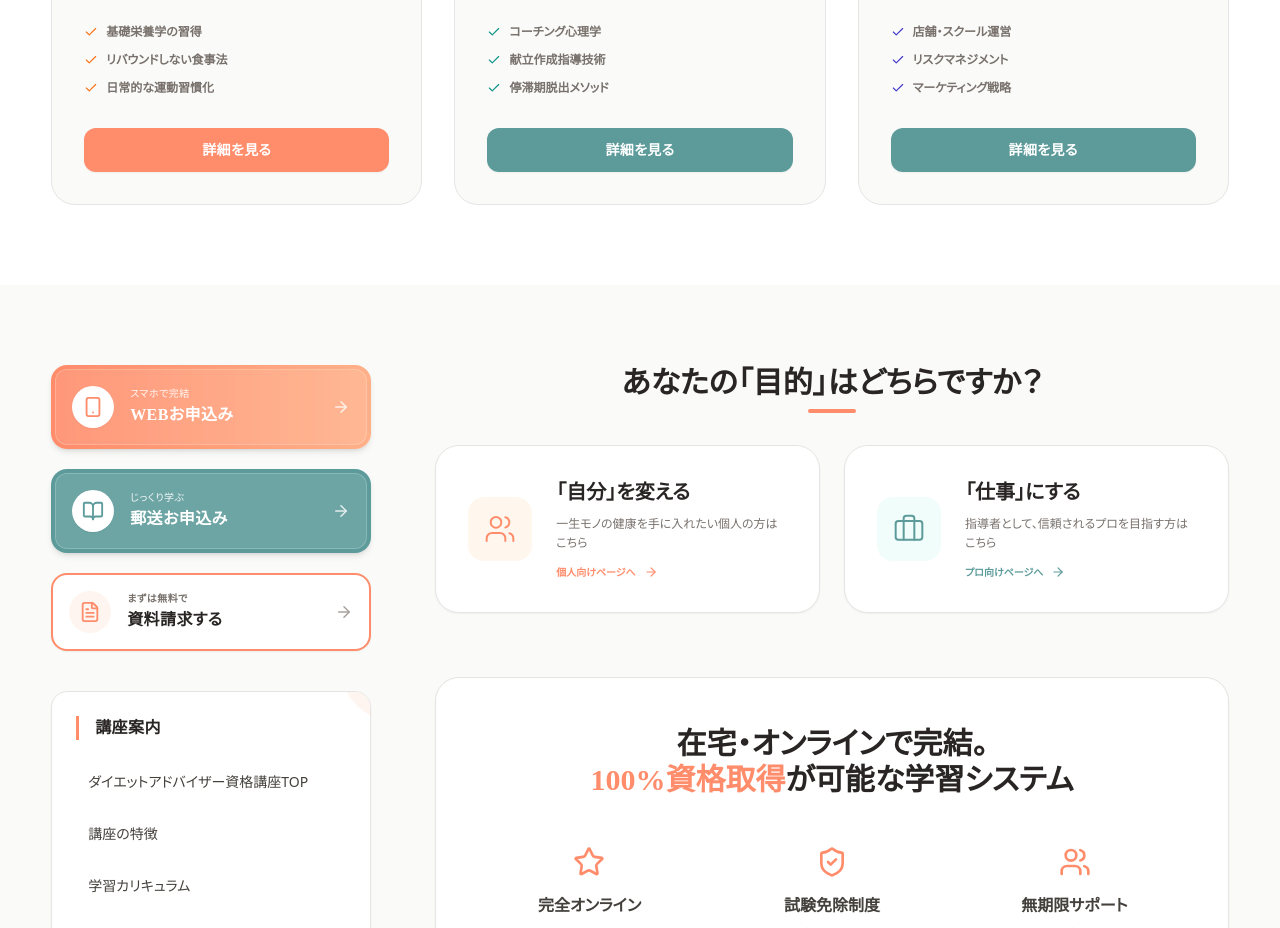
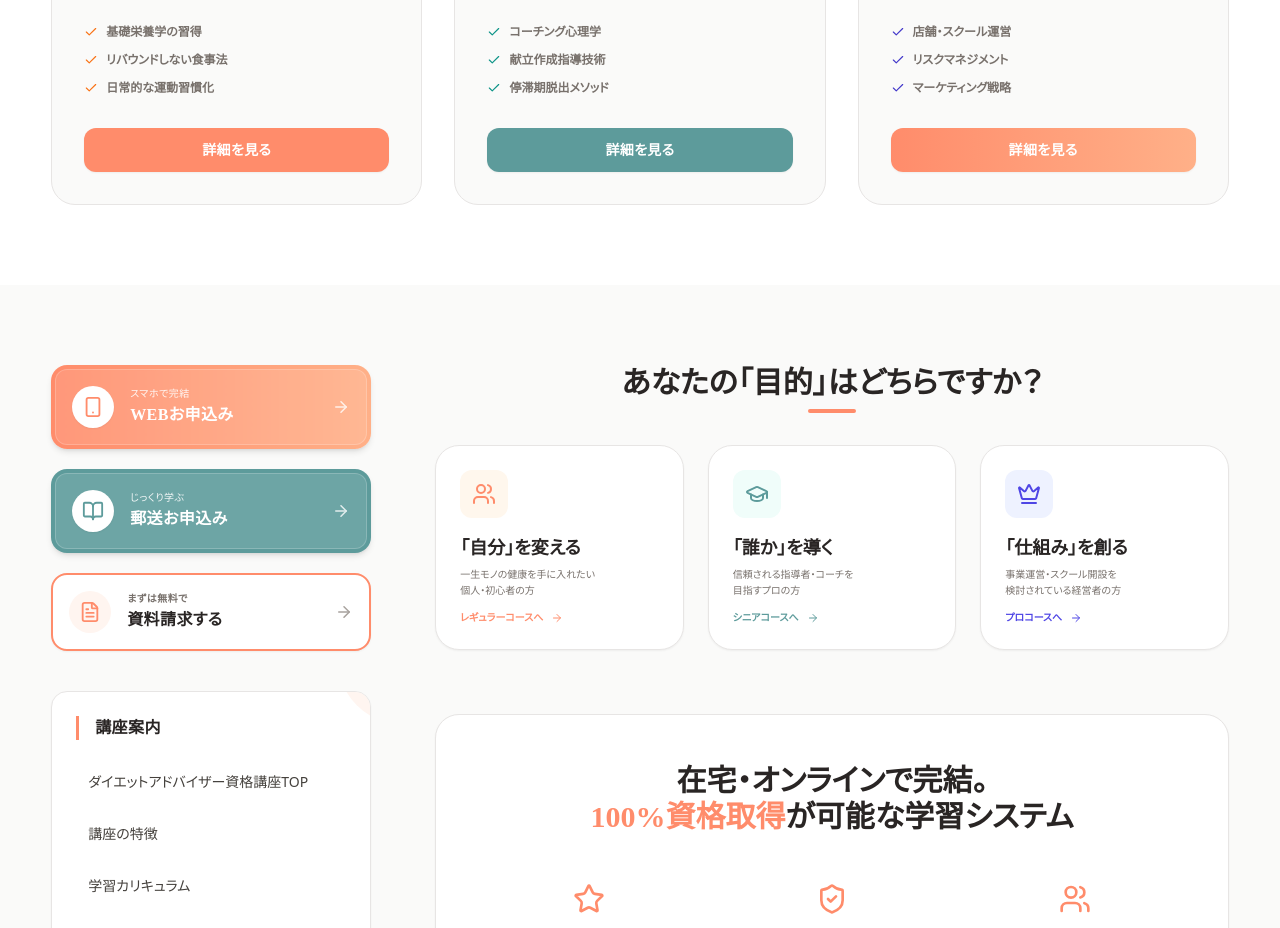
Before and after one commit to davidryuky/Diet-Academy-2026-V2, a React (Vite) app: page /#/ in a window 1280 px wide. Shown: the part 1200-2128 px from the top of the page. Built offline with nearby package versions, Linux system fonts and the light colour scheme; a web font is replaced by a local one.

Commit message:
feat: Improve course navigation and path selection
Update the Home, Seekers, and Instructors pages to direct users to specific course details pages. This includes updating button variants and navigation links to better reflect the intended user journeys and course paths.

```diff
--- a/pages/Home.tsx
+++ b/pages/Home.tsx
@@ -2,7 +2,7 @@ import React from 'react';
 import { Button } from '../components/common/Button';
 import { PlaceholderImage } from '../components/common/PlaceholderImage';
 import { Sidebar } from '../components/layout/Sidebar';
-import { Users, BookOpen, Clock, Sparkles, TrendingUp, ArrowRight, Check, Star, ShieldCheck, Award, Layers, Zap, Monitor, Heart, GraduationCap, Briefcase } from 'lucide-react';
+import { Users, BookOpen, Clock, Sparkles, TrendingUp, ArrowRight, Check, Star, ShieldCheck, Award, Layers, Zap, Monitor, Heart, GraduationCap, Briefcase, Crown } from 'lucide-react';
 import { useNavigate } from 'react-router';
 import { courses } from '../data/coursesData';
 
@@ -84,7 +84,7 @@ export const Home: React.FC = () => {
 
                           <Button
                             fullWidth
-                            variant={course.id === 'regular' ? 'orange' : 'teal'}
+                            variant={course.id === 'regular' ? 'orange' : course.id === 'senior' ? 'teal' : 'primary'}
                             size="md"
                             onClick={(e) => {
                               e.stopPropagation();
@@ -108,7 +108,7 @@ export const Home: React.FC = () => {
 
           <main className="flex-1 space-y-16">
 
-                {/* 1. Path Choice - Rectangular & Top-positioned */}
+                {/* 1. Path Choice - Rectangular & Top-positioned (Updated to 3 items) */}
                 <div className="space-y-8">
                     <div className="text-center">
                         <h2 className="text-2xl md:text-3xl font-bold text-stone-800 mb-2 font-serif-jp leading-tight">
@@ -117,41 +117,60 @@ export const Home: React.FC = () => {
                         <div className="w-12 h-1 bg-[#FF8C6B] mx-auto rounded-full"></div>
                     </div>
 
-                    <div className="grid md:grid-cols-2 gap-6">
-                        {/* Seeker Path - More horizontal/rectangular */}
+                    <div className="grid md:grid-cols-3 gap-6">
+                        {/* Seeker Path (Regular) */}
                         <div
-                          onClick={() => navigate('/seekers')}
-                          className="group relative overflow-hidden bg-white rounded-3xl p-6 md:p-8 border border-stone-200 hover:border-[#FF8C6B] transition-all duration-500 cursor-pointer shadow-sm hover:shadow-xl flex items-center gap-6"
+                          onClick={() => navigate('/courses/regular')}
+                          className="group relative overflow-hidden bg-white rounded-3xl p-6 border border-stone-200 hover:border-[#FF8C6B] transition-all duration-500 cursor-pointer shadow-sm hover:shadow-xl flex flex-col gap-4"
                         >
-                            <div className="flex-shrink-0 p-4 bg-orange-50 text-[#FF8C6B] rounded-2xl group-hover:bg-[#FF8C6B] group-hover:text-white transition-colors duration-500">
-                                <Users size={32} strokeWidth={1.5} />
+                            <div className="w-12 h-12 flex-shrink-0 p-3 bg-orange-50 text-[#FF8C6B] rounded-xl group-hover:bg-[#FF8C6B] group-hover:text-white transition-colors duration-500">
+                                <Users size={24} strokeWidth={2} />
                             </div>
-                            <div className="flex-1">
-                                <h3 className="text-xl font-bold text-stone-800 mb-2 font-serif-jp">「自分」を変える</h3>
-                                <p className="text-stone-500 text-xs leading-relaxed font-medium line-clamp-2">
-                                    一生モノの健康を手に入れたい個人の方はこちら
+                            <div>
+                                <h3 className="text-lg font-bold text-stone-800 mb-1 font-serif-jp">「自分」を変える</h3>
+                                <p className="text-stone-500 text-[10px] leading-relaxed font-medium">
+                                    一生モノの健康を手に入れたい<br/>個人・初心者の方
                                 </p>
                                 <div className="mt-3 flex items-center text-[#FF8C6B] text-[10px] font-bold group-hover:translate-x-1 transition-transform">
-                                    個人向けページへ <ArrowRight size={14} className="ml-2" />
+                                    レギュラーコースへ <ArrowRight size={12} className="ml-2" />
                                 </div>
                             </div>
                         </div>
 
-                        {/* Instructor Path - More horizontal/rectangular */}
+                        {/* Coach Path (Senior) */}
                         <div
-                          onClick={() => navigate('/instructors')}
-                          className="group relative overflow-hidden bg-white rounded-3xl p-6 md:p-8 border border-stone-200 hover:border-[#5D9B9B] transition-all duration-500 cursor-pointer shadow-sm hover:shadow-xl flex items-center gap-6"
+                          onClick={() => navigate('/courses/senior')}
+                          className="group relative overflow-hidden bg-white rounded-3xl p-6 border border-stone-200 hover:border-[#5D9B9B] transition-all duration-500 cursor-pointer shadow-sm hover:shadow-xl flex flex-col gap-4"
                         >
-                            <div className="flex-shrink-0 p-4 bg-teal-50 text-[#5D9B9B] rounded-2xl group-hover:bg-[#5D9B9B] group-hover:text-white transition-colors duration-500">
-                                <Briefcase size={32} strokeWidth={1.5} />
+                            <div className="w-12 h-12 flex-shrink-0 p-3 bg-teal-50 text-[#5D9B9B] rounded-xl group-hover:bg-[#5D9B9B] group-hover:text-white transition-colors duration-500">
+                                <GraduationCap size={24} strokeWidth={2} />
                             </div>
-                            <div className="flex-1">
-                                <h3 className="text-xl font-bold text-stone-800 mb-2 font-serif-jp">「仕事」にする</h3>
-                                <p className="text-stone-500 text-xs leading-relaxed font-medium line-clamp-2">
-                                    指導者として、信頼されるプロを目指す方はこちら
+                            <div>
+                                <h3 className="text-lg font-bold text-stone-800 mb-1 font-serif-jp">「誰か」を導く</h3>
+                                <p className="text-stone-500 text-[10px] leading-relaxed font-medium">
+                                    信頼される指導者・コーチを<br/>目指すプロの方
                                 </p>
                                 <div className="mt-3 flex items-center text-[#5D9B9B] text-[10px] font-bold group-hover:translate-x-1 transition-transform">
-                                    プロ向けページへ <ArrowRight size={14} className="ml-2" />
+                                    シニアコースへ <ArrowRight size={12} className="ml-2" />
+                                </div>
+                            </div>
+                        </div>
+
+                        {/* Business Path (Professional) */}
+                        <div
+                          onClick={() => navigate('/courses/professional')}
+                          className="group relative overflow-hidden bg-white rounded-3xl p-6 border border-stone-200 hover:border-indigo-600 transition-all duration-500 cursor-pointer shadow-sm hover:shadow-xl flex flex-col gap-4"
+                        >
+                            <div className="w-12 h-12 flex-shrink-0 p-3 bg-indigo-50 text-indigo-600 rounded-xl group-hover:bg-indigo-600 group-hover:text-white transition-colors duration-500">
+                                <Crown size={24} strokeWidth={2} />
+                            </div>
+                            <div>
+                                <h3 className="text-lg font-bold text-stone-800 mb-1 font-serif-jp">「仕組み」を創る</h3>
+                                <p className="text-stone-500 text-[10px] leading-relaxed font-medium">
+                                    事業運営・スクール開設を<br/>検討されている経営者の方
+                                </p>
+                                <div className="mt-3 flex items-center text-indigo-600 text-[10px] font-bold group-hover:translate-x-1 transition-transform">
+                                    プロコースへ <ArrowRight size={12} className="ml-2" />
                                 </div>
                             </div>
                         </div>
--- a/pages/Instructors.tsx
+++ b/pages/Instructors.tsx
@@ -1,8 +1,6 @@
-
 import React from 'react';
 import { Button } from '../components/common/Button';
 import { PlaceholderImage } from '../components/common/PlaceholderImage';
-// Fix: Import useNavigate from 'react-router'
 import { useNavigate } from 'react-router';
 import { Award, Briefcase, TrendingUp, ShieldCheck, ChevronRight, CheckCircle2, Globe, Building2, Monitor, Users } from 'lucide-react';
 import { courses } from '../data/coursesData';
@@ -29,7 +27,7 @@ export const Instructors: React.FC = () => {
               ダイエットのプロとして。指導者、そして経営者へ。W資格取得と高度なマネジメントスキルで、市場価値を最大化します。
             </p>
             <div className="flex flex-col sm:flex-row gap-4">
-                <Button size="xl" variant="teal" onClick={() => navigate('/pricing')}>プロ向けコースを見る</Button>
+                <Button size="xl" variant="teal" onClick={() => navigate('/courses/senior')}>シニアコース詳細</Button>
                 <Button size="xl" variant="outline" className="border-white text-white hover:bg-white/10">資料請求（法人/個人事業）</Button>
             </div>
           </div>
@@ -114,8 +112,8 @@ export const Instructors: React.FC = () => {
                             ))}
                         </div>
                     </div>
-                    <Button variant="teal" fullWidth size="lg" onClick={() => navigate('/courses')}>
-                        指導者向け詳細を見る
+                    <Button variant="teal" fullWidth size="lg" onClick={() => navigate('/courses/senior')}>
+                        シニアコース詳細を見る
                     </Button>
                 </div>
 
@@ -136,8 +134,8 @@ export const Instructors: React.FC = () => {
                             ))}
                         </div>
                     </div>
-                    <Button variant="teal" fullWidth size="lg" className="relative z-10" onClick={() => navigate('/courses')}>
-                        経営・責任者向け詳細を見る
+                    <Button variant="teal" fullWidth size="lg" className="relative z-10" onClick={() => navigate('/courses/professional')}>
+                        プロコース詳細を見る
                     </Button>
                 </div>
             </div>
--- a/pages/Seekers.tsx
+++ b/pages/Seekers.tsx
@@ -1,7 +1,5 @@
-
 import React from 'react';
 import { Button } from '../components/common/Button';
-// Fix: Import useNavigate from 'react-router'
 import { useNavigate } from 'react-router';
 import { Heart, Scale, Smile, Clock, CheckCircle2, ArrowRight } from 'lucide-react';
 import { courses } from '../data/coursesData';
@@ -27,7 +25,7 @@ export const Seekers: React.FC = () => {
               自分らしく、心地よく、理想の体型を維持するための科学的な知識。レギュラーコースで、一生モノの健康習慣を身につけませんか。
             </p>
             <div className="flex gap-4">
-                <Button size="xl" variant="orange" onClick={() => navigate('/pricing')}>コース詳細を見る</Button>
+                <Button size="xl" variant="orange" onClick={() => navigate('/courses/regular')}>レギュラーコース詳細</Button>
                 <Button size="xl" variant="outline" className="bg-white/50 backdrop-blur-sm">まずは資料請求</Button>
             </div>
           </div>
@@ -73,7 +71,7 @@ export const Seekers: React.FC = () => {
                         </li>
                     ))}
                 </ul>
-                <Button variant="outline" className="bg-white/20 border-white text-white hover:bg-white hover:text-[#FF8C6B]" onClick={() => navigate('/courses')}>
+                <Button variant="outline" className="bg-white/20 border-white text-white hover:bg-white hover:text-[#FF8C6B]" onClick={() => navigate('/courses/regular')}>
                     詳細を見る <ArrowRight className="ml-2" size={16} />
                 </Button>
             </div>
@@ -107,7 +105,7 @@ export const Seekers: React.FC = () => {
       <section className="py-24 text-center">
         <h2 className="text-3xl md:text-4xl font-bold mb-8 font-serif-jp text-stone-800">新しい自分への第一歩、<br />今日から始めませんか？</h2>
         <div className="flex justify-center gap-4 px-4">
-            <Button size="xl" variant="orange" onClick={() => navigate('/pricing')}>受講プランをチェック</Button>
+            <Button size="xl" variant="orange" onClick={() => navigate('/courses/regular')}>受講詳細を見る</Button>
             <Button size="xl" variant="outline" onClick={() => navigate('/')}>ホームへ戻る</Button>
         </div>
       </section>
```
